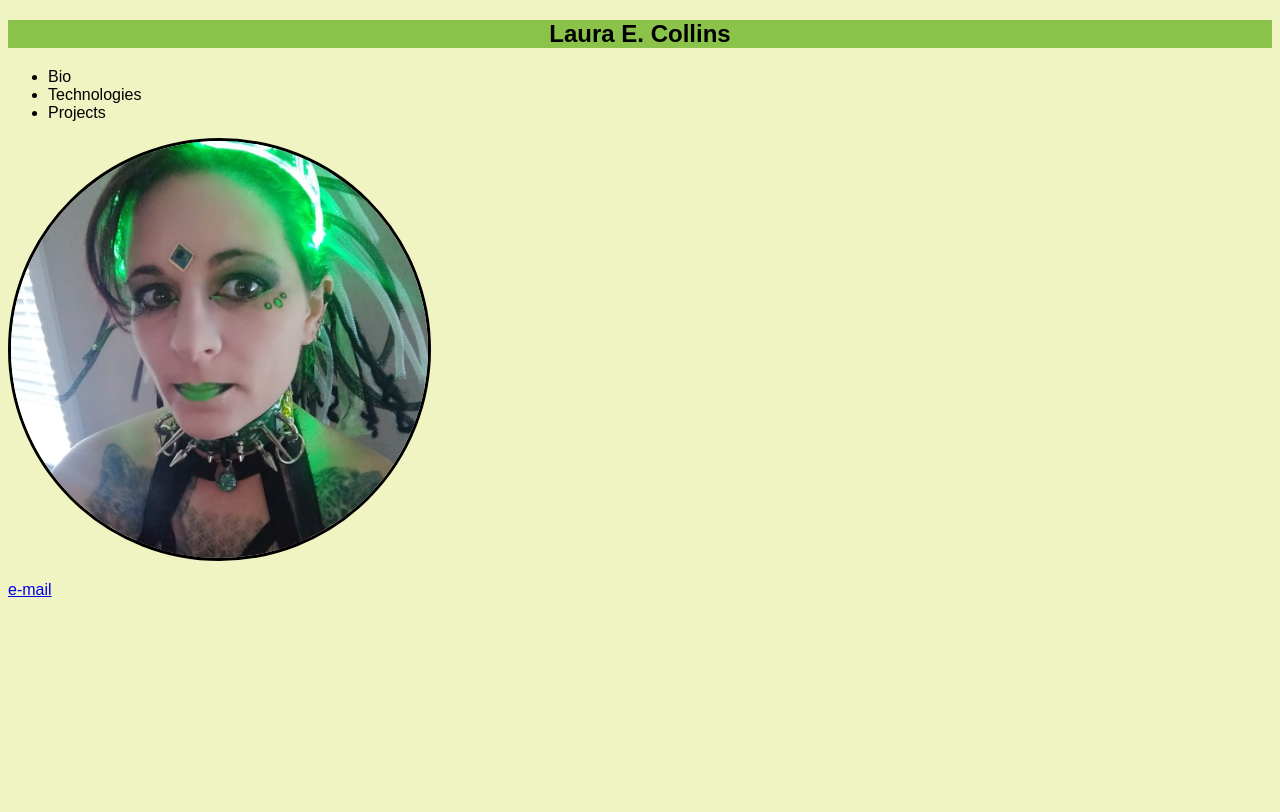
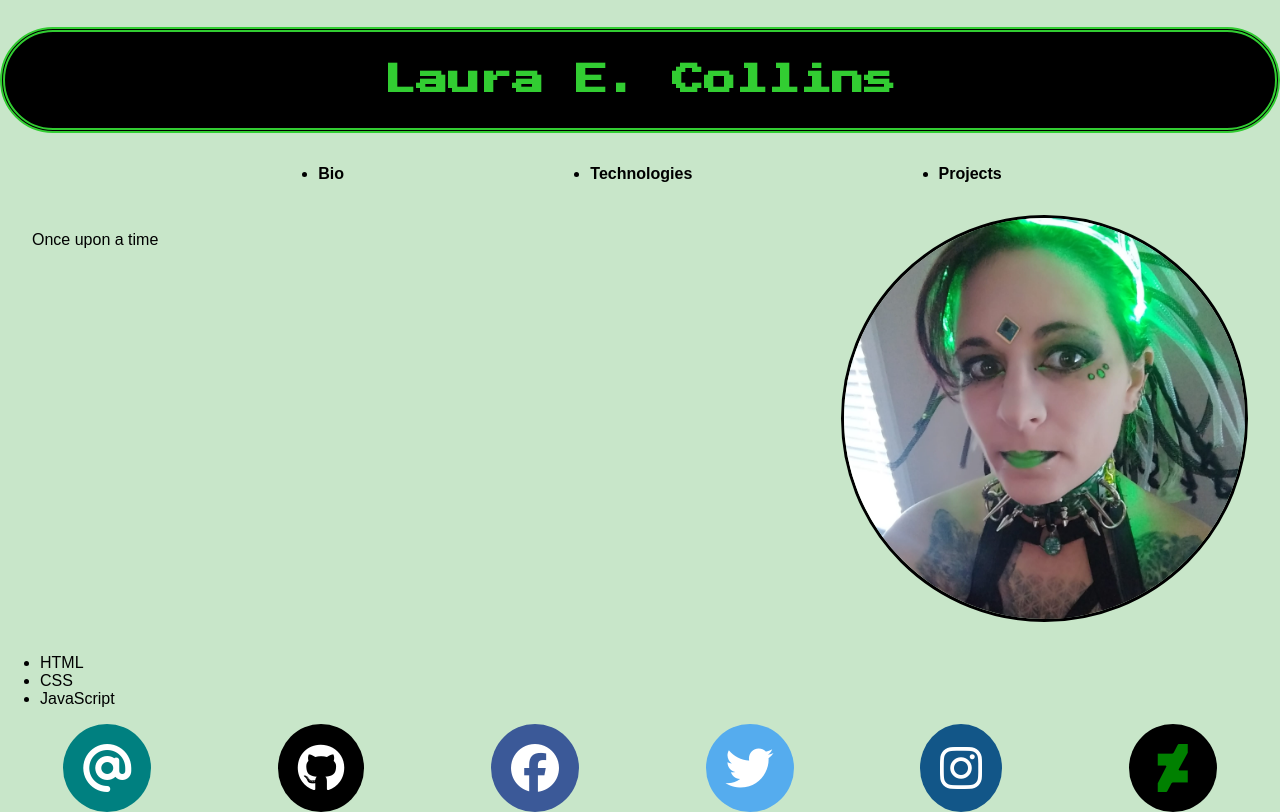
Before and after one commit to LaCollins/personal-bio-site, a plain HTML site: page index.html in a window 1280 px wide. Drawn offline with Linux system fonts and the light colour scheme.

Commit message:
footer and header

```diff
--- a/index.html
+++ b/index.html
@@ -5,6 +5,8 @@
     <meta name="viewport" content="width=device-width, initial-scale=1.0">
     <meta http-equiv="X-UA-Compatible" content="ie=edge">
     <link rel="stylesheet" href="./main.css">
+    <script src="https://kit.fontawesome.com/5a7e788c94.js"></script>
+    <link href="https://fonts.googleapis.com/css?family=Press+Start+2P&display=swap" rel="stylesheet">
     <title>Personal Bio Site</title>
 </head>
 <body>
@@ -21,11 +23,16 @@
 
   <!-- Primary View -->
   <div class="fullPage" id="bioPage">
-      <img src="./images/MyPhoto.jpg">
-
+    <img src="./images/MyPhoto.jpg">
+    <p id="bio">Once upon a time</p>
     <!-- TODO: Fill in bio info here: What is your background? Why do you want to go into development? What do you love about development? -->
   </div>
   <div class="fullPage" id="technologiesPage">
+    <ul>
+      <li>HTML</li>
+      <li>CSS</li>
+      <li>JavaScript</li>
+    </ul>
     <!-- TODO: Start an UL of all of the tools and technologies you've started learning so far. (You'll beef this page up later). -->
   </div>
   <div class="fullPage" id="projectsPage">
@@ -35,7 +42,13 @@
 
   <!-- Footer -->
   <footer class="page-footer">
-    <p><a href="mailto:laura.e.collins1@gmail.com">e-mail</a></p>
+    <a href="mailto:laura.e.collins1@gmail.com"><i class="fas fa-at"></i></a>
+    <a href="https://github.com/LaCollins"><i class="fab fa-github"></i></a>
+    <a href="https://www.facebook.com/DawnZerlyDesigns/"><i class="fab fa-facebook"></i></a>
+    <a href="https://twitter.com/mrinx_dilerat"><i class="fab fa-twitter"></i></a>
+    <a href="https://www.instagram.com/setsuki_korinzu/"><i class="fab fa-instagram"></i></a>
+    <a href="https://www.deviantart.com/mrinx"><i class="fab fa-deviantart" alt="DeviantArt"></i></a>
+
 
     <!-- TODO: Fill in contact info here: Include things like email, LinkedIn, Twitter and GitHub links. -->
   </footer>
--- a/main.css
+++ b/main.css
@@ -1,18 +1,84 @@
 body {
-    background-color: #f0f4c3;
+    background-color: #c8e6c9;
     font-family: Arial, Helvetica, sans-serif;
+    margin: 0;
+    padding: 0;
 }
 
 h1 {
-    background-color: #8BC34A;
+    background-color: black;
     text-align: center;
+    color: limegreen;
+    padding: 1em;
+    border: 5px double limegreen;
+    border-radius: 2em;
+    font-family: 'Press Start 2P', cursive;
+    font-size: 2em;
 }
 
-#biopage {
+#bioPage {
     display: flex;
+    flex-direction: row-reverse;
+    justify-content: space-between;
+    margin: 2em;
 }
+
 #bioPage img {
     width: 33%;
     border: 3px solid black;
     border-radius: 20em;
 }
+
+#navLinks {
+    display: flex;
+    flex-flow: row wrap;
+    justify-content: space-evenly;
+    margin: 2em;
+    font-weight: bold;
+}
+
+.page-footer {
+    display: flex;
+    justify-content: space-around;
+
+}
+
+i.fab, i.fas {
+    padding: 20px;
+    text-align: center;
+    text-decoration: none;
+    border-radius: 50%;
+    font-size: 3em;
+  }
+
+.fa-facebook {
+    background: #3B5998;
+    color: white;
+    font-size: 2em;
+  }
+
+.fa-twitter {
+    background: #55ACEE;
+    color: white;
+  }
+
+.fa-instagram {
+    background: #125688;
+    color: white;
+  }
+
+.fa-github {
+    background: black;
+    color: white;
+}
+
+.fa-deviantart {
+    background: black;
+    color: green;
+    width: 1em;
+}
+
+.fa-at {
+    background: teal;
+    color: white;
+}
```
